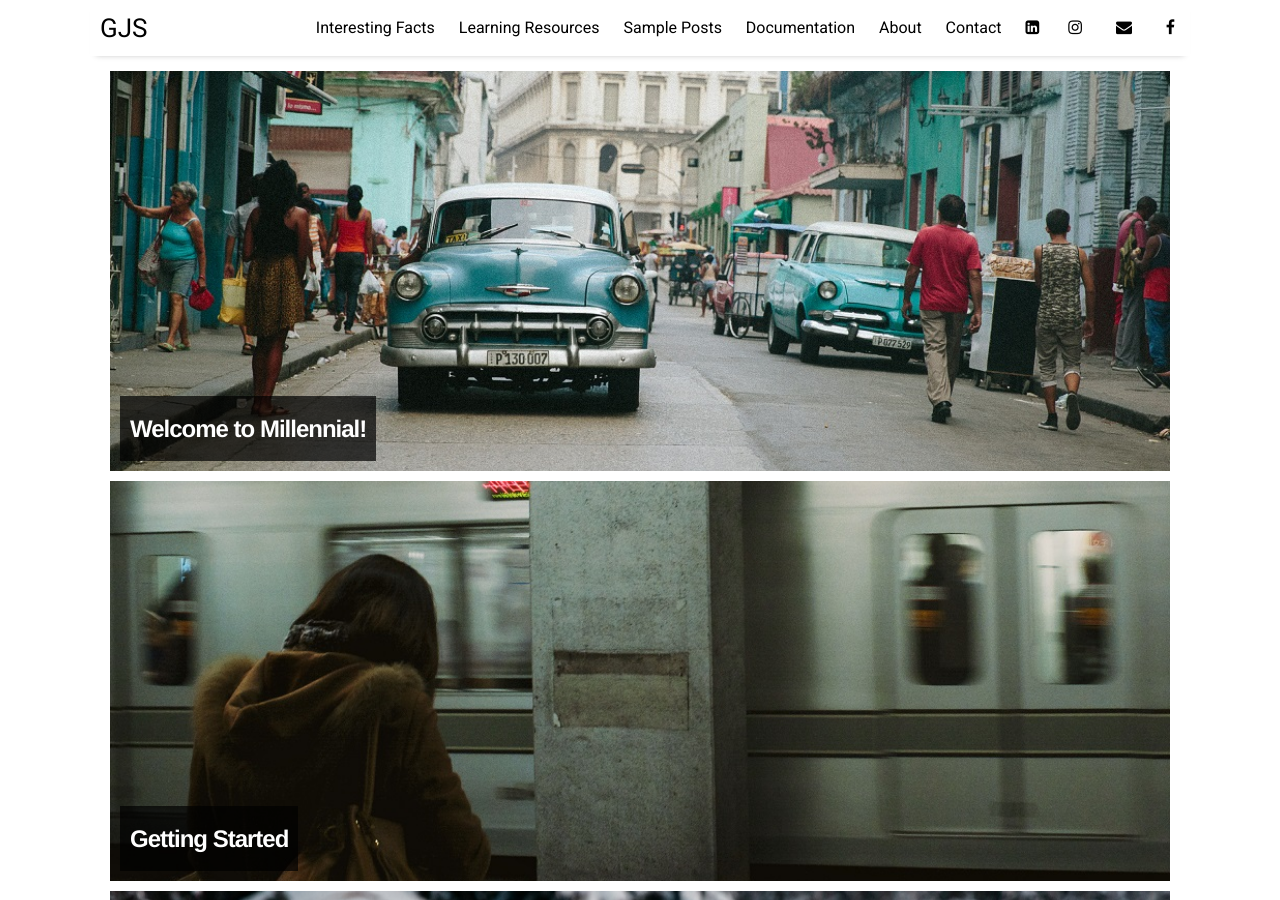
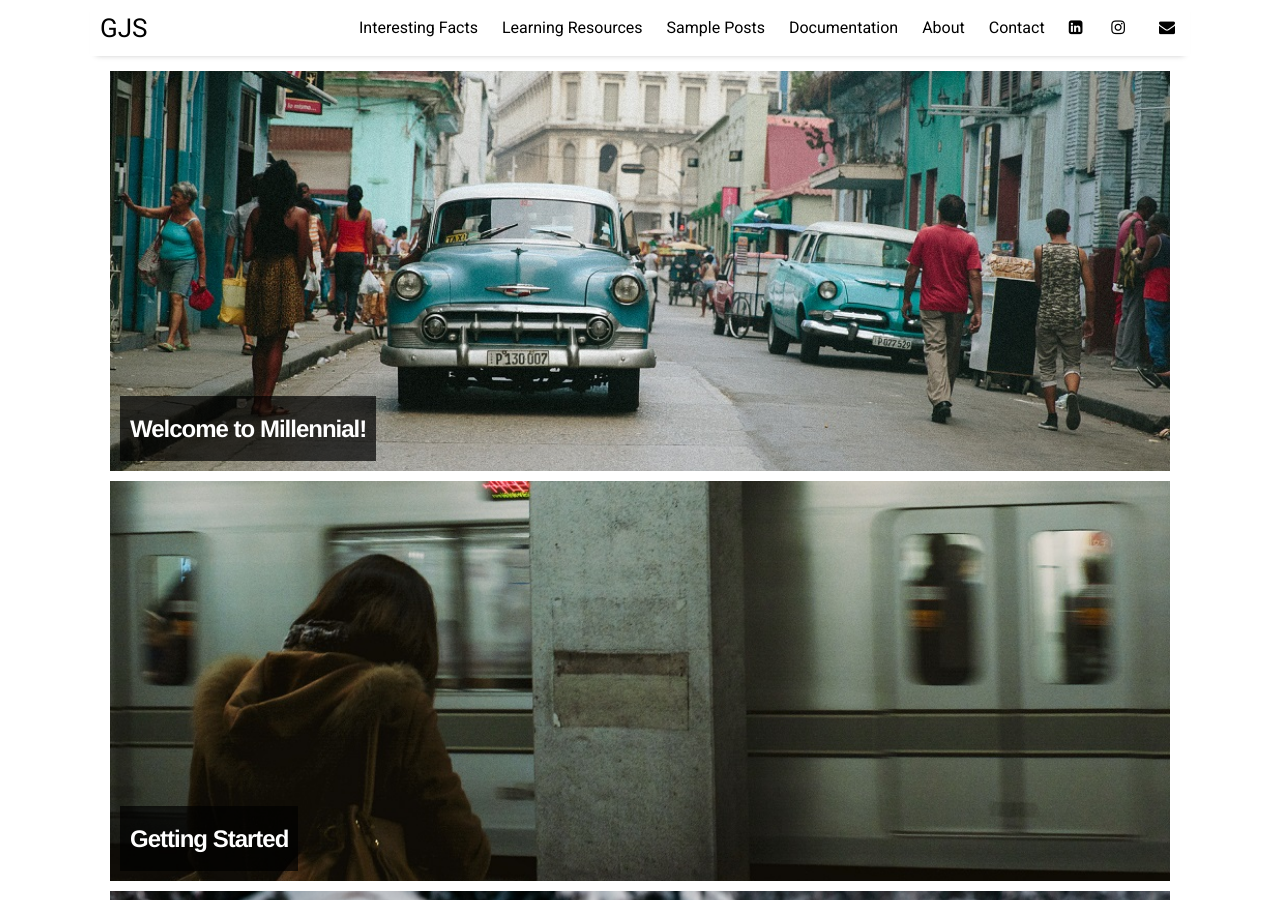
Before and after one commit to GJSayas/GJSayas.github.io, a Jekyll site: the page built from index.html, in a window 1280 px wide and 900 px high. Built offline with Jekyll 4.4.1, drawn with Linux system fonts in a browser that asks for light colours; nearby versions of some CDN libraries; the list of posts is cut into pages by our own code.

Commit message:
Update settings.yml

```diff
--- a/_data/settings.yml
+++ b/_data/settings.yml
@@ -19,11 +19,7 @@ social:
 - {icon: 'linkedin-square', link:    'https://www.linkedin.com/in/getsie-jinelle-sayas-de-la-rosa-a02a97242/'}
 - {icon: 'instagram', link:  'https://www.instagram.com/_jinelle.odd/'}
 - {icon: 'envelope', link:   'mailto:gjsayas.03@ieee.org'}
-- {icon: 'facebook', link:   '---'}
-#- {icon: 'instagram', link:  'https://www.instagram.com/_jinelle.odd/'}
-#- {icon: 'envelope', link:   'mailto:gjsayas.03@ieee.org'}
-# - {icon: 'rss-square', link: 'feed.xml'}
-# - {icon: 'rss-square', link: 'rss-feed.xml'}
+
 
 # Customize site text
 pagination:
```
